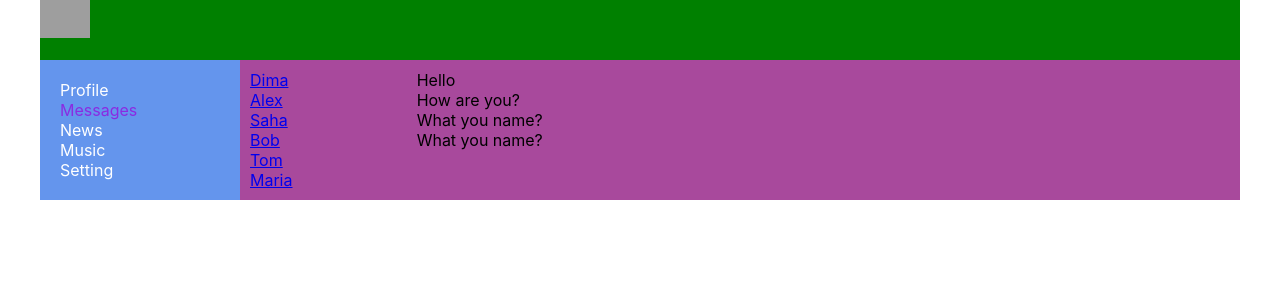
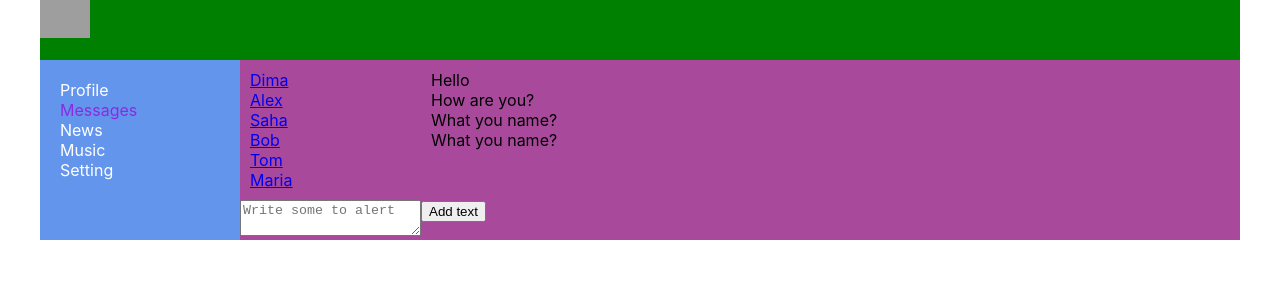
Before and after one commit to LeontyBachishche/samurai-app, a React (Create React App) app: page /dialogs in a window 1280 px wide. Shown: the top 300 px of the page. Built offline with nearby package versions, Linux system fonts and the light colour scheme; grey boxes are pictures that could not be loaded.

Commit message:
setting.json change visual code

```diff
--- a/src/App.js
+++ b/src/App.js
@@ -18,7 +18,7 @@
         <Navbar />
         <div className='app-wrapper-content'>
           <Routes>
-            <Route path='/profile' element={<Profile state={props.state.profilePage} />} />
+            <Route path='/profile' element={<Profile profilePage={props.state.profilePage} />} />
             <Route path='/dialogs/*' element={<Dialogs state={props.state.dialogsPage} />} />
             <Route path='/news' element={<News />} />
             <Route path='/music' element={<Music />} />
--- a/src/component/Dialogs/Dialogs.jsx
+++ b/src/component/Dialogs/Dialogs.jsx
@@ -3,61 +3,53 @@
 import DialogItem from './DialogItem/DialogItem'
 import Message from './Message/Message';
 
-// let arr = [1, 4, 3, 5, 11, 6, 2, 6]
-// const bubble = () => {
-//   let len = arr.length
-//   while (len !== 0) {
-//     let max_index = 0
-//     for (let i = 1; i < len; i++) {
-//       if (arr[i - 1] > arr[i]) {
-//         let temp = arr[i - 1]
-//         arr[i - 1] = arr[i]
-//         arr[i] = temp
-//         max_index = i
+
+// const array = [7, 4, 1, 3, 5, 12, 11, 6, 2, 6]
+// const selectionSort = (a) => {
+//   for (let i = 0; i < a.length; i++) {
+//     let indexMin = i
+//     for (let j = i + 1; j < a.length; j++) {
+//       if (a[j] < a[indexMin]) {
+//         indexMin = j
 //       }
-//       console.log(arr)
 //     }
-//     len = max_index
+//     let tmp = a[i]
+//     a[i] = a[indexMin]
+//     a[indexMin] = tmp
 //   }
+//   return a
 // }
-// bubble(arr)
+// console.log(selectionSort(array))
 
-// let array = [1,4,7,3,5,11,6,2,6]
-// const bubbleSort = () => {
-//   for (let i = 0, endI = array.length - 1; i < endI; i++) {
-//       for (let j = 0, endJ = endI - i; j < endJ; j++) {
-//           if (array[j] > array[j + 1]) {
-//               let swap = array[j];
-//               array[j] = array[j + 1];
-//               array[j + 1] = swap;
-//           }
+// const arr = [7, 4, 1, 3, 5, 12, 11, 6, 2, 6]
+// let count = 0
+// const bubbleSort = (a) => {
+//   for (let i = 0; i < a.length; i++) {
+//     for (let j = 0; j < a.length; j++) {
+//       if (a[j + 1] < a[j]) {
+//         let tmp = a[j]
+//         a[j] = a[j + 1]
+//         a[j + 1] = tmp
 //       }
+//       count += 1
+//     }
 //   }
-//   console.log(array)
+//   return a
 // }
 
-// bubbleSort(array)
-
-// let arr = [1,4,7,3,5,11,6,2,6]
-// const bubbleSort = () => {
-//   for (let i = 0, endI = arr.length - 1; i < endI; i++) {
-//       let wasSwap = false;
-//       for (let j = 0, endJ = endI - i; j < endJ; j++) {
-//           if (arr[j] > arr[j + 1]) {
-//               [arr[j], arr[j + 1]] = [arr[j + 1], arr[j]];
-//               wasSwap = true;
-//           }
-//       }
-//       if (!wasSwap) break;
-//   }
-//   console.log(arr)
-// };
-// bubbleSort()
+// console.log(bubbleSort(arr))
+// console.log('count = ', count)
 
 const Dialogs = (props) => {
 
   let dialogsElements = props.state.dialogs.map(d => <DialogItem name={d.name} id={d.id} />)
   let messagesElement = props.state.messages.map(m => <Message message={m.message} />)
+
+  let newMessage = React.createRef()
+  let textAlert = () => {
+    let text = newMessage.current.value
+    alert(text)
+  }
 
   return (
     <div className={s.dialogs}>
@@ -67,8 +59,15 @@
       <div className={s.messages}>
         {messagesElement}
       </div>
+      <div>
+        <textarea placeholder="Write some to alert" ref={newMessage}></textarea>
+      </div>
+      <div>
+        <button onClick={textAlert}>Add text</button>
+      </div>
     </div>
   )
 }
 
+
 export default Dialogs;
--- a/src/component/Profile/MyPosts/MyPosts.jsx
+++ b/src/component/Profile/MyPosts/MyPosts.jsx
@@ -6,15 +6,22 @@
 
   let postsElement = props.postsData.map(p => <Post message={p.message} like={p.likeCount} />)
 
+  let newPostElement = React.createRef()
+
+  let addPost = () => {
+    let text = newPostElement.current.value
+    alert(text)
+  }
+
   return (
     <div className={s.postBlock}>
       <h3>My posts</h3>
       <div>
         <div>
-          <textarea></textarea>
+          <textarea ref={newPostElement} />
         </div>
         <div>
-          <button>Add post</button>
+          <button onClick={addPost} >Add post</button>
         </div>
       </div>
       <div className={s.posts}>
--- a/src/component/Profile/Profile.jsx
+++ b/src/component/Profile/Profile.jsx
@@ -7,7 +7,7 @@
   return (
     <div>
       <ProfileInfo />
-      <MyPosts postsData={props.state.postsData} />
+      <MyPosts postsData={props.profilePage.postsData} newPostText={props.profilePage.newPostText} />
     </div>
   )
 }
--- a/src/redux/state.js
+++ b/src/redux/state.js
@@ -4,7 +4,8 @@
       { id: 1, message: 'First Post', likeCount: '23' },
       { id: 1, message: 'Second Post', likeCount: '26' },
       { id: 1, message: 'It\'s second Post', likeCount: '11' }
-    ]
+    ],
+    newPostText: 'random text'
   },
   dialogsPage: {
     messages: [
```
